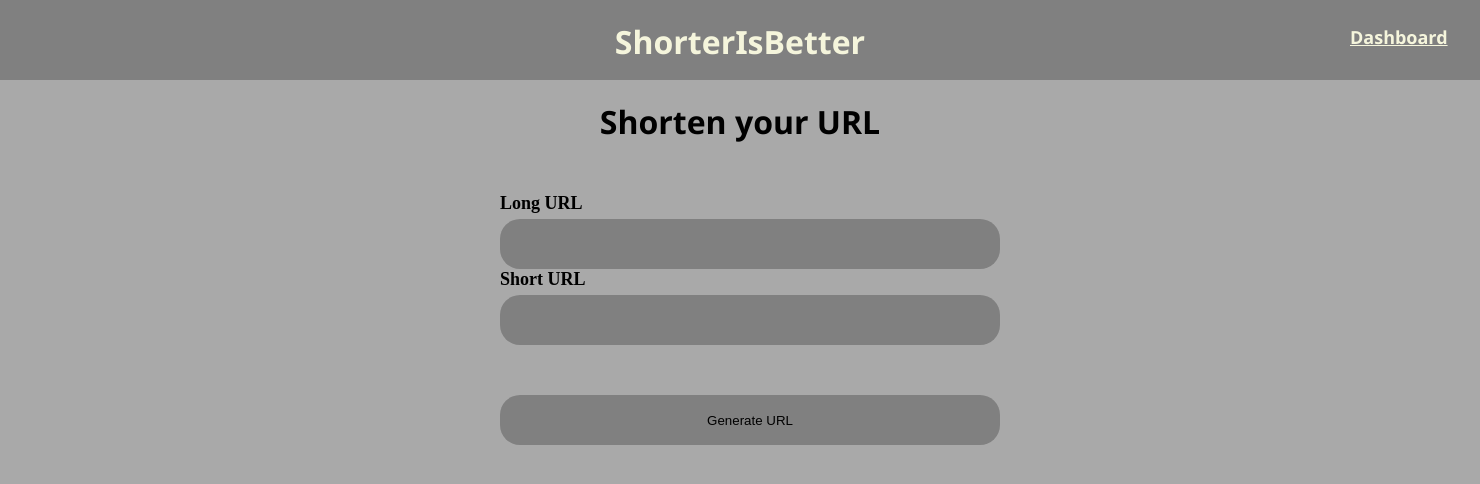
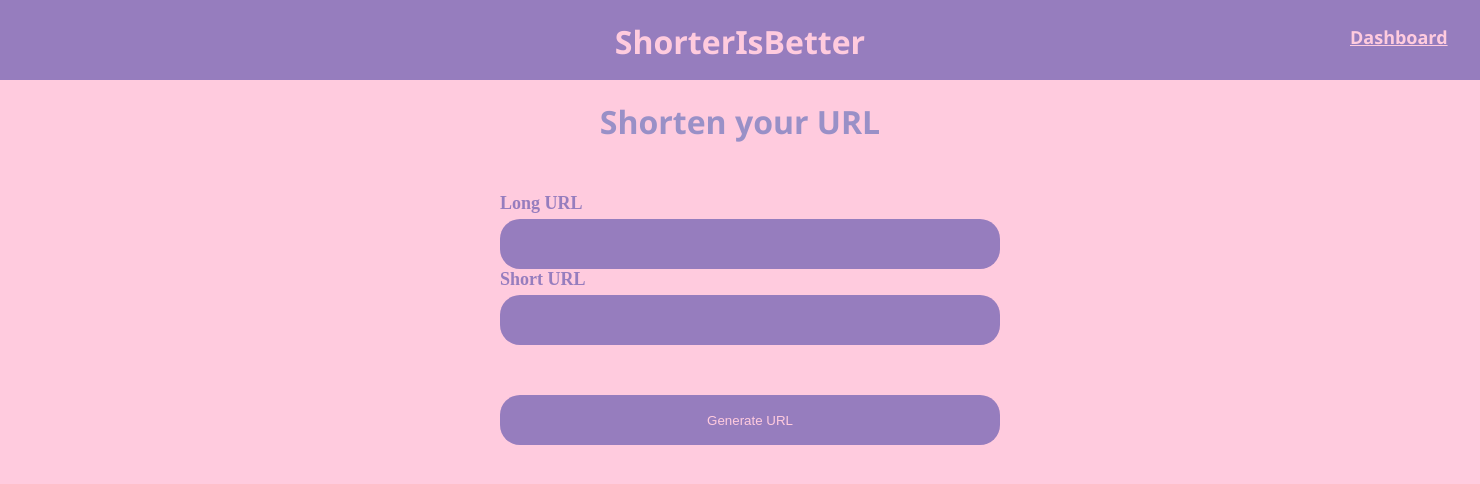
Before and after one commit to rafaelkurniawan26/ShorterIsBetter, a PHP site: page /home.php in a window 1480 px wide. Shown: the top 484 px of the page. Run offline with PHP 8.4, Linux system fonts and the light colour scheme.

Commit message:
Update style.css

```diff
--- a/style.css
+++ b/style.css
@@ -3,12 +3,12 @@
     padding: 0;
 }
 body{
-    background-color: darkgrey;
+    background-color: #ffcbde;
 }
 
 .header{
     height: 80px;
-    background-color: grey;
+    background-color: #967dbe;
     display: flex;
     flex-direction: column;
 }
@@ -17,7 +17,7 @@ body{
     font-weight: bolder;
     font-family: 'Segoe UI', Tahoma, Geneva, Verdana, sans-serif;
     font-size: xx-large;
-    color: beige;
+    color: #ffcbde;
     text-align: center;
     margin-top: 20px;
 }
@@ -26,7 +26,7 @@ body{
     position: absolute;
     font-weight: bold;
     font-size: large;
-    color: beige;
+    color: #ffcbde;
     margin-left: 1350px;
     margin-top: 25px;
     font-family: 'Segoe UI', Tahoma, Geneva, Verdana, sans-serif;
@@ -47,6 +47,7 @@ body{
     font-weight: bold;
     font-family:'Segoe UI', Tahoma, Geneva, Verdana, sans-serif ;
     font-size: xx-large;
+    color: #9990c7;
 }
 .body{
     display: flex;
@@ -61,7 +62,7 @@ body{
     background: none;
     width: 400px;
     height: 100px;
-    background-color: grey;
+    background-color: #fca5ba;
     border: none;
     text-align: center;
     border-radius: 20px;
@@ -77,7 +78,7 @@ body{
     background: none;
     width: 400px;
     height: 100px;
-    background-color: grey;
+    background-color: #fca5ba;
     border: none;
     text-align: center;
     border-radius: 20px;
@@ -91,6 +92,7 @@ body{
     display: flex;
     justify-content: center;
     margin-top: 6px;
+    color: #9990c7;
 }
 
 #button1:hover{
@@ -112,7 +114,7 @@ body{
     height: 50px;
     margin-top: 5px;
     margin-left: 20px;
-    background-color: gray;
+    background-color: #967dbe;
     border-radius: 20px;
     border-style: none;
     align-items: center;
@@ -125,10 +127,11 @@ body{
     height: 50px;
     margin-top: 50px;
     margin-left: 20px;
-    background-color: gray;
+    background-color: #967dbe;
     border-radius: 20px;
     border-style: none;
     cursor: pointer;
+    color: #ffcbde;
 }
 
 #input2:hover{
@@ -139,4 +142,5 @@ body{
     font-size: large;
     font-weight: bold;
     margin-left: 20px;
+    color: #967dbe;
 }
```
